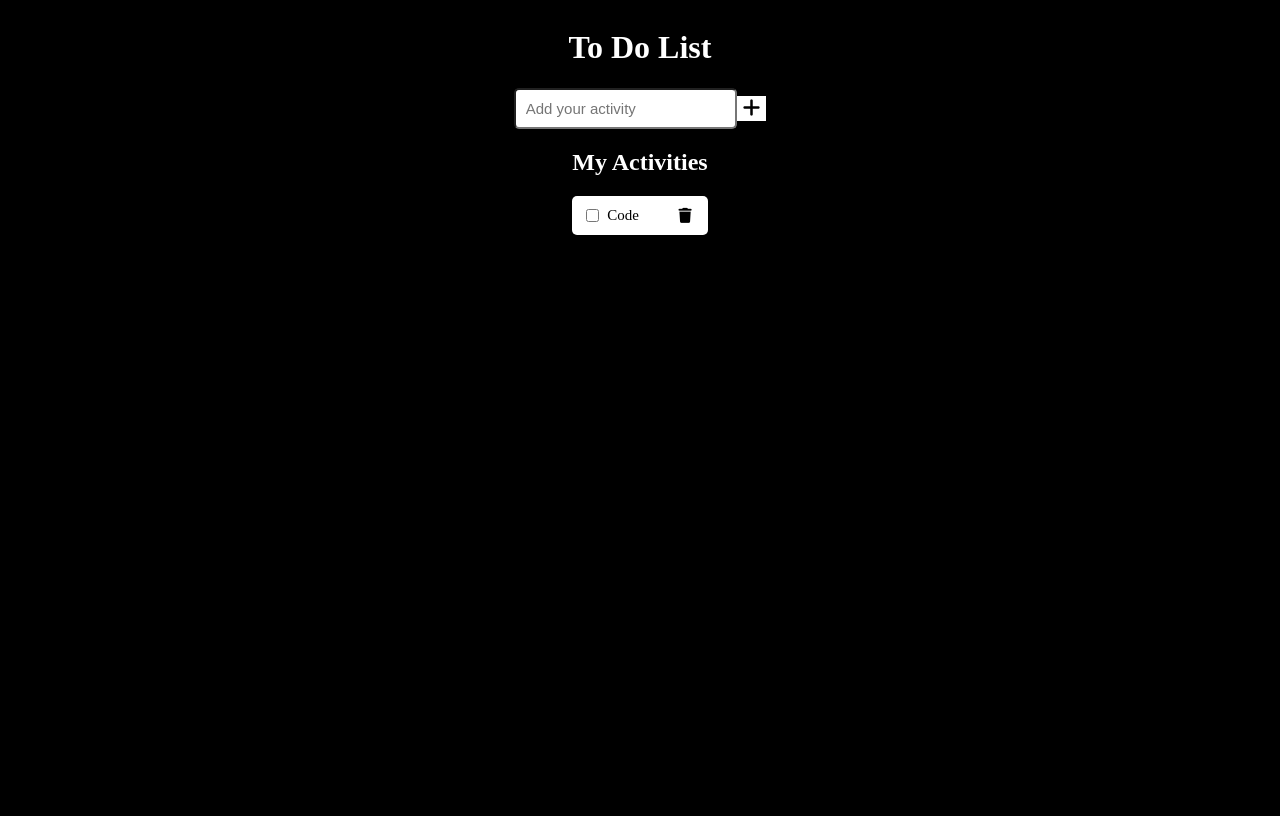
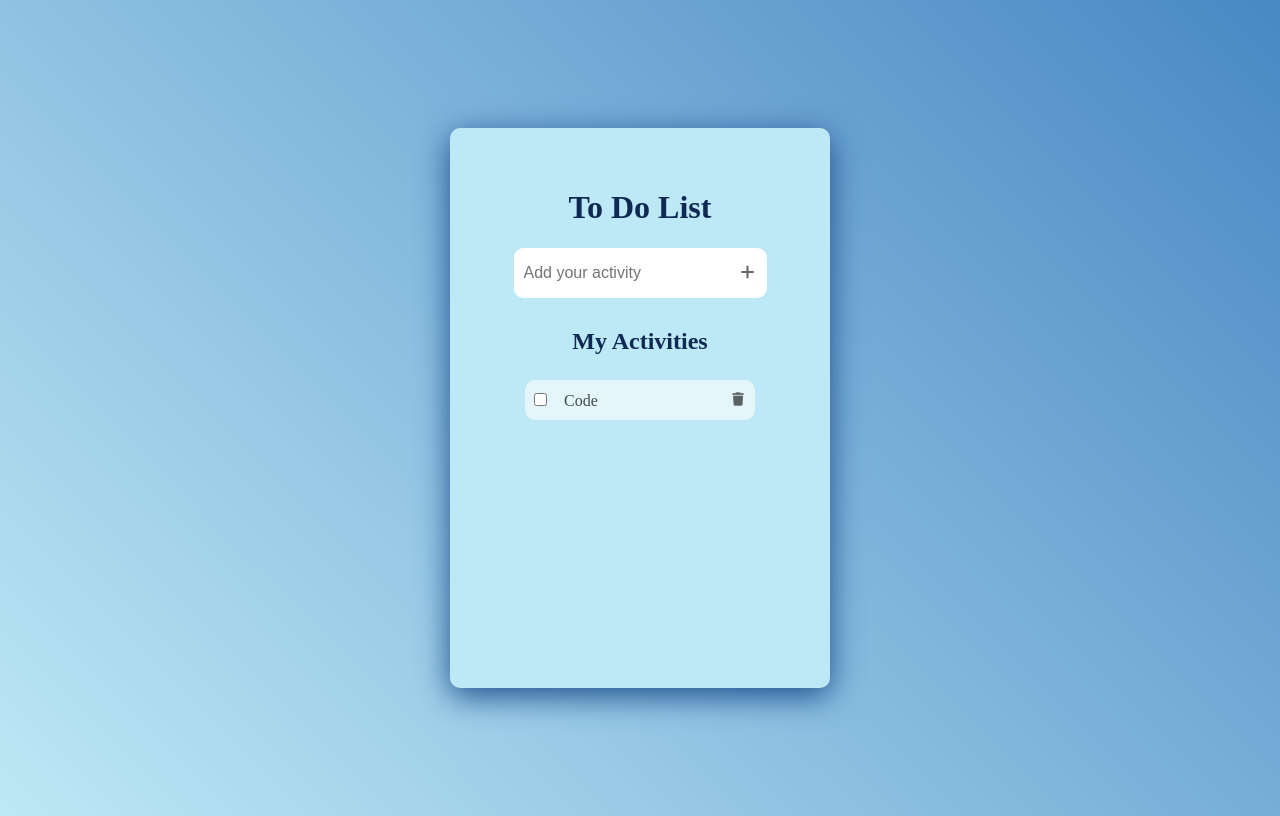
Before and after one commit to aty101/Simple_Projects, a plain HTML site: page To-Do List/index.html in a window 1280 px wide. Drawn offline with Linux system fonts and the light colour scheme.

Commit message:
first project

```diff
--- a/To-Do List/index.html
+++ b/To-Do List/index.html
@@ -4,15 +4,18 @@
     <meta charset="UTF-8" />
     <meta name="viewport" content="width=device-width, initial-scale=1.0" />
     <title>To Do List</title>
-    <link rel="stylesheet" href="style.css" />
+    <link rel="stylesheet" href="styles/global.css" />
+    <link rel="stylesheet" href="styles/main.css" />
+    <link rel="stylesheet" href="styles/add-section.css" />
+    <link rel="stylesheet" href="styles/activities-section.css" />
     <link
       rel="stylesheet"
       href="https://cdnjs.cloudflare.com/ajax/libs/font-awesome/6.0.0/css/all.min.css"
     />
   </head>
   <body>
-    <main>
-      <h1>To Do List</h1>
+    <main class="container">
+      <h1 class="header">To Do List</h1>
       <section class="add-activity-section">
         <input
           type="text"
@@ -27,16 +30,18 @@
         <h2>My Activities</h2>
         <ul class="activities-list">
           <li class="activities-list-item">
-            <div>
+            <div class="task-info">
               <input type="checkbox" />
-              <div>Code</div>
+              <span>Code</span>
             </div>
-            <button>
+            <button class="delete-button">
               <i class="fa-solid fa-trash"></i>
             </button>
           </li>
         </ul>
       </section>
     </main>
+    <script src="scripts/add-activity.js"></script>
+    <script src="scripts/handleActivityClick.js"></script>
   </body>
 </html>
--- /dev/null
+++ b/To-Do List/scripts/add-activity.js
@@ -0,0 +1,30 @@
+const input = document.querySelector("input");
+const addButton = document.querySelector(".add-button");
+const activitiesList = document.querySelector(".activities-list");
+
+const addEvent = (event) => {
+  event.stopPropagation();
+  const inputVal = input.value;
+  if (!inputVal) return;
+  const listItem = document.createElement("li");
+  listItem.classList.add("activities-list-item");
+  const taskDiv = document.createElement("div");
+  taskDiv.classList.add("task-info");
+  const checkBox = document.createElement("input");
+  checkBox.type = "checkbox";
+  const taskTitle = document.createElement("span");
+  taskTitle.innerText = inputVal;
+  const deleteButton = document.createElement("button");
+  deleteButton.classList.add("delete-button");
+  deleteButton.innerHTML = `<i class="fa-solid fa-trash"></i>`;
+
+  activitiesList.appendChild(listItem);
+  listItem.appendChild(taskDiv);
+  taskDiv.appendChild(checkBox);
+  taskDiv.appendChild(taskTitle);
+  listItem.appendChild(deleteButton);
+
+  input.value = "";
+};
+
+addButton.addEventListener("click", addEvent);
--- /dev/null
+++ b/To-Do List/scripts/handleActivityClick.js
@@ -0,0 +1,13 @@
+const handleActivityClick = (event) => {
+  const clickedElement = event.target;
+  if (clickedElement.classList[1] === "fa-trash") {
+    const listItem = target.parentElement.parentElement;
+    listItem.remove();
+  }
+  if (clickedElement.tagName.toLowerCase() === "span") {
+    const title = clickedElement.innerHTML;
+    console.log(title);
+  }
+};
+
+document.addEventListener("click", handleActivityClick);
--- a/To-Do List/style.css
+++ /dev/null
@@ -1,60 +0,0 @@
-body {
-  background-color: black;
-  color: white;
-}
-
-main {
-  display: flex;
-  flex-direction: column;
-  justify-content: center;
-  align-items: center;
-}
-button {
-  border: none;
-  background-color: white;
-}
-
-.add-activity-section {
-  display: flex;
-  align-items: center;
-}
-
-.add-activity-input {
-  border-radius: 5px;
-  -webkit-border-radius: 5px;
-  -moz-border-radius: 5px;
-  -ms-border-radius: 5px;
-  -o-border-radius: 5px;
-  padding: 10px;
-  font-size: 15px;
-}
-.add-button {
-  font-size: 20px;
-}
-.activities-list {
-  padding: 0;
-}
-.activities-list-item {
-  display: flex;
-  text-align: center;
-  justify-content: space-between;
-  background-color: white;
-  color: black;
-  padding: 10px;
-  font-size: 15px;
-  border-radius: 5px;
-  -webkit-border-radius: 5px;
-  -moz-border-radius: 5px;
-  -ms-border-radius: 5px;
-  -o-border-radius: 5px;
-}
-
-.activities-list-item div {
-  display: flex;
-  align-items: center;
-  gap: 5px;
-
-}
-.activities-list-item button{
-  font-size: 15px;
-}
--- /dev/null
+++ b/To-Do List/styles/activities-section.css
@@ -0,0 +1,54 @@
+.activities-section {
+  width: 80%;
+  margin: 10px 0;
+}
+.activities-list {
+  padding: 5px;
+  display: flex;
+  flex-direction: column;
+  gap: 10px;
+  max-height: 20vh;
+  overflow-y: auto;
+  flex-shrink: none;
+}
+
+.activities-section h2 {
+  color: var(--header-color);
+  font-size: var(--h2-size);
+  text-align: center;
+}
+.activities-list-item {
+  min-height: 30px;
+  padding: 5px;
+  display: flex;
+  justify-content: space-between;
+  align-items: center;
+  font-size: var(--font-size);
+  border-radius: var(--border-radius);
+  -webkit-border-radius: var(--border-radius);
+  -moz-border-radius: var(--border-radius);
+  -ms-border-radius: var(--border-radius);
+  -o-border-radius: var(--border-radius);
+  background-color: rgba(255, 255, 255, 0.6);
+}
+.activities-list-item:hover {
+  background-color: rgba(255, 255, 255, 1);
+}
+.activities-list-item button {
+  border: none;
+  background-color: transparent;
+  cursor: pointer;
+
+  opacity: 0.6;
+}
+
+.activities-list-item button:hover {
+  opacity: 1;
+}
+.task-info input[type="checkbox"] {
+  cursor: pointer;
+}
+.task-info span {
+  padding-left: 10px;
+  color: rgba(0, 0, 0, 0.7);
+}
--- /dev/null
+++ b/To-Do List/styles/add-section.css
@@ -0,0 +1,41 @@
+.add-activity-section {
+  display: flex;
+  justify-content: space-between;
+  align-items: center;
+  border-radius: var(--border-radius);
+  -webkit-border-radius: var(--border-radius);
+  -moz-border-radius: var(--border-radius);
+  -ms-border-radius: var(--border-radius);
+  -o-border-radius: var(--border-radius);
+  background-color: white;
+}
+.add-activity-input {
+  font-size: var(--font-size);
+  padding: 10px;
+  width: 75%;
+  height: 30px;
+  border: none;
+  background-color: none;
+  border-radius: var(--border-radius);
+  -webkit-border-radius: var(--border-radius);
+  -moz-border-radius: var(--border-radius);
+  -ms-border-radius: var(--border-radius);
+  -o-border-radius: var(--border-radius);
+}
+.add-button {
+  opacity: 0.6;
+  font-size: var(--font-size);
+  width: 15%;
+  border: none;
+  background-color: white;
+  cursor: pointer;
+  border-radius: 50%;
+  -webkit-border-radius: 50%;
+  -moz-border-radius: 50%;
+  -ms-border-radius: 50%;
+  -o-border-radius: 50%;
+}
+
+.add-button:hover {
+  opacity: 1;
+}
--- /dev/null
+++ b/To-Do List/styles/global.css
@@ -0,0 +1,28 @@
+:root {
+  --primary-color: #bde8f5;
+  --secondry-color: #4988c4;
+  --third-color: #1c4d8d;
+  --header-color: #0f2854;
+
+  --box-shadow: 0 8px 32px 0 var(--third-color);
+
+  --font-size: 1rem;
+  --h2-size: 1.5rem;
+  --h1-size: 2rem;
+
+  --border-radius: 10px;
+}
+
+body {
+  background: linear-gradient(
+    45deg,
+    var(--primary-color),
+    var(--secondry-color)
+  );
+  height: 100vh;
+  overflow: hidden;
+  display: flex;
+  justify-content: center;
+  align-items: center;
+  z-index: 1;
+}
--- /dev/null
+++ b/To-Do List/styles/main.css
@@ -0,0 +1,17 @@
+.container {
+  display: flex;
+  flex-direction: column;
+  align-items: center;
+  width: 300px;
+  height: 60vh;
+  background-color: var(--primary-color);
+  border-radius: var(--border-radius);
+  box-shadow: var(--box-shadow);
+  z-index: 10;
+  padding: 40px;
+}
+
+.header {
+  color: var(--header-color);
+  font-size: var(--h1-size);
+}
```
